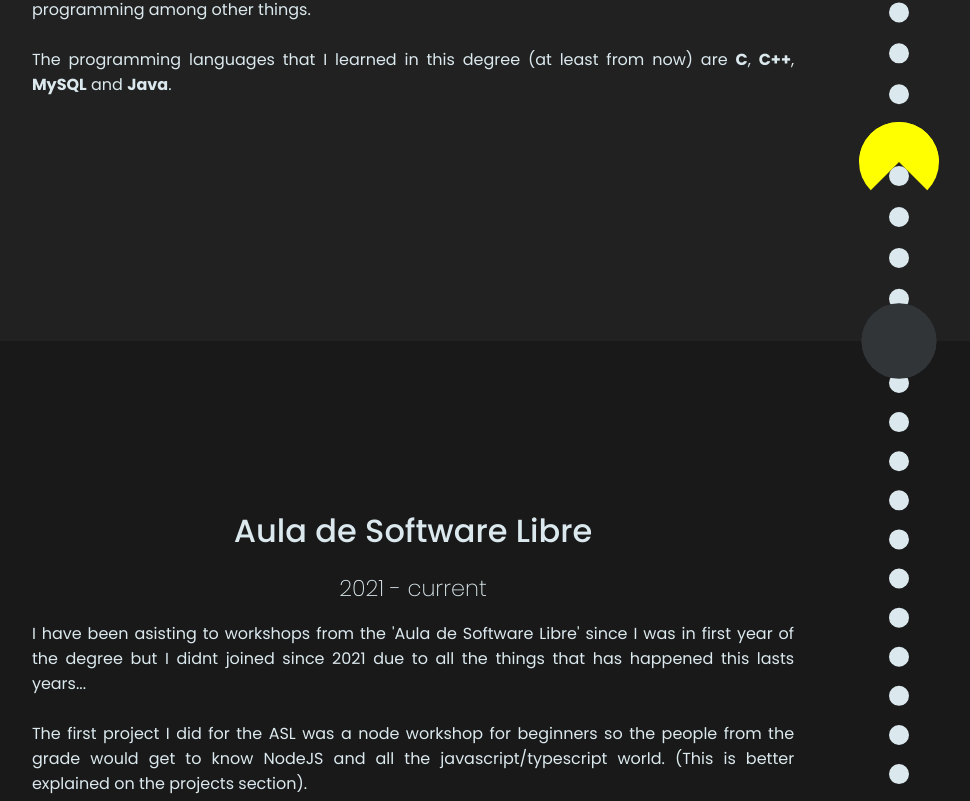
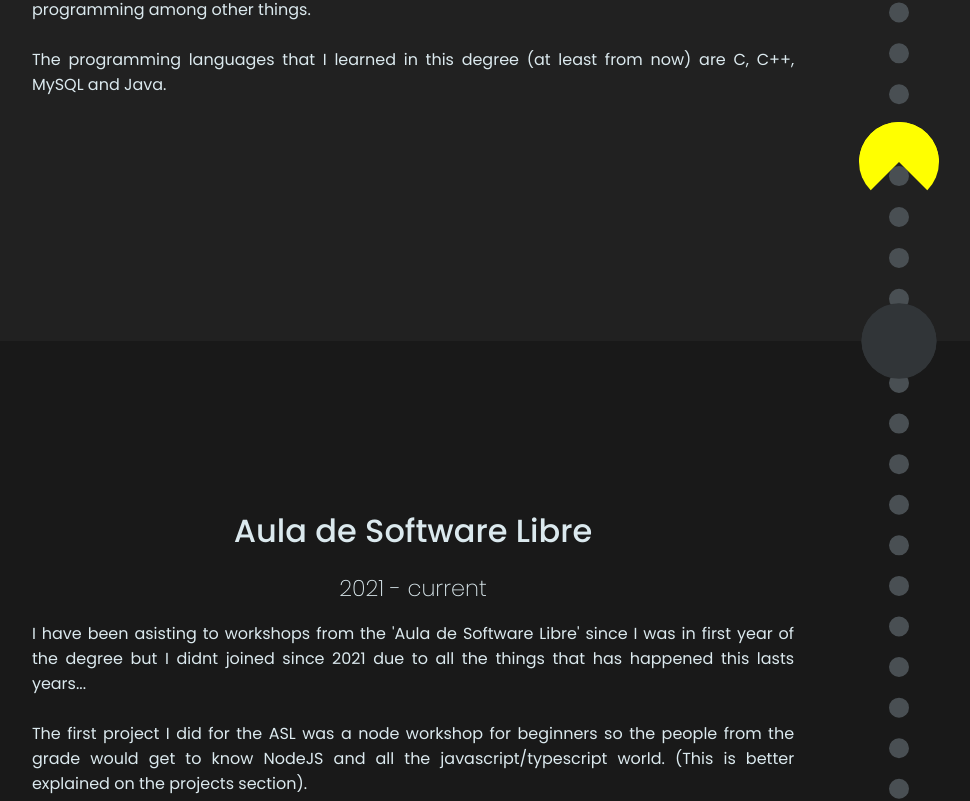
Before and after one commit to leivaa21/leivaa21.github.io, a Next.js app: page /career in a window 1280 px wide. Shown: the part 858-1659 px from the top of the page, without its empty margins (217-1187 px from the left). Built offline with nearby package versions, Linux system fonts and the light colour scheme.

Commit message:
feat: tweaks on styling and finished career section

```diff
--- /dev/null
+++ b/components/_contents_/english/careerSections.json
@@ -0,0 +1,22 @@
+{
+  "sections" : [
+    {
+      "title": "Computer Engineering / Software Specialization",
+      "timelapse": "2019 - current",
+      "content":[
+        "In 2019 I started the engineering degree and I'm on third year right now.",
+        "In the degree I have learn about data structures, operating system, object oriented programming among other things.",
+        "The programming languages that I learned in this degree (at least from now) are C, C++, MySQL and Java."
+      ]
+    },
+    {
+      "title": "Aula de Software Libre",
+      "timelapse": "2021 - current",
+      "content":[
+        "I have been asisting to workshops from the 'Aula de Software Libre' since I was in first year of the degree but I didnt joined since 2021 due to all the things that has happened this lasts years...",
+        "The first project I did for the ASL was a node workshop for beginners so the people from the grade would get to know NodeJS and all the javascript/typescript world. (This is better explained on the projects section).",
+        "Since that, I have been participiting in some projects like building the web for SalmorejoTech2022 (wich is still under development)."
+      ]
+    }
+  ]
+}
--- /dev/null
+++ b/components/_contents_/spanish/careerSections.json
@@ -0,0 +1,22 @@
+{
+  "sections" : [
+    {
+      "title": "Ingeniería Informática / Especialidad de Software",
+      "timelapse": "2019 - actualidad",
+      "content":[
+        "En 2019 empecé la carrera de ingeniería y a dia de hoy me encuentro en el tercer año.",
+        "En la ingeniería he aprendido sobre estructuras de datos, sistemas operativos, programación orientada a objetos entre muchas otras cosas.",
+        "Los lenguajes que más he trabajado en los años de carrera (al menos de momento) han sido C, C++, MySQL y Java."
+      ]
+    },
+    {
+      "title": "Aula de Software Libre",
+      "timelapse": "2021 - actualidad",
+      "content":[
+        "Aunque he estado asistiendo a eventos y charlas del aula de software libre practicamente desde que comencé la carrera, no fue hasta el año pasado (2021) que entré como miembro del equipo de coordinación de la misma, todo esto debido a la situación un tanto alborotada de los últimos años",
+        "El primer taller que hice para el aula de software libre fue una workshop sobre node, para dar a conocer la tecnologia y hacer que más gente conociese el potencial de NodeJS y todo lo relacionado con javascript y typescript, ya que en la carrera no se ve nada sobre esto. Más información sobre el workshop en el apartado de proyectos!",
+        "Desde ese momento he estado colaborando con todo el equipo del aula en diferentes proyectos, como por ejemplo crear la web del SalmorejoTech2022 (la cual sigue en desarrollo actualmente)."
+      ]
+    }
+  ]
+}
--- a/components/careerSection.tsx
+++ b/components/careerSection.tsx
@@ -1,32 +1,31 @@
 import { useThemeState } from "../lib/ThemeHook";
 import styles from '../styles/Career.module.css';
 /* eslint-disable @next/next/no-img-element */
-const CareerSection = ( /**content: { sections: section[]; }*/  ) => {
+
+interface CareerSection {
+  title: string,
+  timelapse: string,
+  content: string[]
+}
+
+const CareerSection = ( content: { sections: CareerSection[]; }  ) => {
   const {theme, setTheme} = useThemeState();
 
   return(
     <div className={theme === 'Dark' ? 'darkTheme' : 'whiteTheme'}>
-      <section className='section'>
-        <div className={styles.stage}>
-          <h1>Computer Engineering / Software Specialization</h1>
-          <h2>2019 - current</h2>
-          <p>In 2019 I started the engineering degree and I{"'"}m on third year right now.<br/><br/></p>
-          <p>In the degree I have learn about data structures, operating system, object oriented programming among other things.<br/><br/></p>
-          <p>The programming languages that I learned in this degree (at least from now) are <b>C</b>, <b>C++</b>, <b>MySQL</b> and <b>Java</b>.<br/><br/></p>
-          <div className={styles.pacman}/>
-        </div>
-      </section>
-      <section className='section'>
-        <div className={styles.stage}>
-          <h1>Aula de Software Libre</h1>
-          <h2>2021 - current</h2>
-          <p>I have been asisting to workshops from the {"'"}Aula de Software Libre{"'"} since I was in first year of the degree but I didnt joined since 2021 due to all the things that has happened this lasts years...<br/><br/></p>
-          <p>The first project I did for the ASL was a node workshop for beginners so the people from the grade would get to know NodeJS and all the javascript/typescript world. (This is better explained on the projects section).<br/><br/></p>
-          <p>Since that, I have been participiting in some projects like building the web for SalmorejoTech2022 (wich is still under development).</p>
-          <div className={styles.pacman}/>
-        </div>
-      </section>
-
+      {content.sections.map((section, SectionIndex) => {
+        return (
+          <section className='section' key={`section${SectionIndex}`}>
+            <div className={styles.stage}>
+              <h1>{section.title}</h1>
+              <h2>{section.timelapse}</h2>
+              {section.content.map((paragraph, index) =>
+                <p key={`section${SectionIndex}||p${index}`}>{paragraph}<br /><br /></p>)}
+              <div className={styles.pacman} />
+            </div>
+          </section>
+        )})
+      }
     </div>
   )
 }
--- a/pages/career.tsx
+++ b/pages/career.tsx
@@ -13,6 +13,12 @@ import headerSpanishContent from '../components/_contents_/spanish/header.json'
 import navEnglishContent from '../components/_contents_/english/navSections.json'
 import navSpanishContent from '../components/_contents_/spanish/navSections.json'
 import { useLangState } from '../lib/LanguageHook'
+
+//Career
+import careerEnglishContent from '../components/_contents_/english/careerSections.json';
+import careerSpanishContent from '../components/_contents_/spanish/careerSections.json';
+
+
 
 import Footer from '../components/footer'
 import CareerSection from '../components/careerSection'
@@ -34,14 +40,15 @@ const Index: NextPage = () => {
           <>
             <Header info={headerEnglishContent}/>
             <Navbar sections={navEnglishContent.sections} />
+            <CareerSection sections={careerEnglishContent.sections} />
           </>
           :
           <>
             <Header info={headerSpanishContent}/>
             <Navbar sections={navSpanishContent.sections} />
+            <CareerSection sections={careerSpanishContent.sections} />
           </>
       }
-      <CareerSection />
       <Footer/>
     </div>
   )
--- a/styles/Career.module.css
+++ b/styles/Career.module.css
@@ -3,7 +3,7 @@
   --border-size: 20px;
   --size-pacman: 40px;
   --ball-size: 75px;
-  border-right: var(--border-size) dotted var(--clean);
+  border-right: var(--border-size) dotted var(--light-bg-color);
 
   display: flex;
   flex: 1;
@@ -13,6 +13,8 @@
   align-items: center;
   align-self: center;
   z-index: 0;
+
+  transition: all var(--transition-timing);
 }
 .stage h1 {
   text-align: center;
@@ -33,6 +35,8 @@
 
   border-radius: var(--ball-size);
   background-color: var(--medium-bg-color);
+
+  transition: all var(--transition-timing);
 }
 .stage::before {
   transform: translate(calc(50% + (var(--border-size) / 2)), -135%);
@@ -48,12 +52,14 @@
 
   width: 0px;
   height: 0px;
-  border-right: var(--size-pacman) solid yellow;
-  border-top: var(--size-pacman) solid yellow;
-  border-left: var(--size-pacman) solid yellow;
+  border-right: var(--size-pacman) solid var(--pacman-color);
+  border-top: var(--size-pacman) solid var(--pacman-color);
+  border-left: var(--size-pacman) solid var(--pacman-color);
   border-bottom: var(--size-pacman) solid transparent;
 
   border-radius: var(--size-pacman);
+
+  transition: all var(--transition-timing);
 }
 
 .arrowFollow::after {
--- a/styles/Header.module.css
+++ b/styles/Header.module.css
@@ -3,6 +3,9 @@
   width: 100%;
   min-height: 30vh;
   background-color: var(--medium-bg-color);
+
+  position: relative;
+  z-index: 5;
 
   /** Aling */
   display: flex;
@@ -26,6 +29,7 @@
 .Header h3,
 .Header h4 {
   margin: 0;
+  text-align: center;
 }
 
 .profilePhoto {
--- a/styles/globals.css
+++ b/styles/globals.css
@@ -9,6 +9,7 @@
   --light-bg-color: #777777;
   --clean: #333333;
   --always-white: #e1e1e1;
+  --pacman-color: rgb(200, 200, 50);
 
   background-color: var(--dark-bg-color);
   color: var(--clean);
@@ -20,6 +21,7 @@
   --light-bg-color: #494f53;
   --clean: #dbe9ee;
   --always-white: #dbe9ee;
+  --pacman-color: yellow;
 
   background-color: var(--dark-bg-color);
   color: var(--clean);
```
